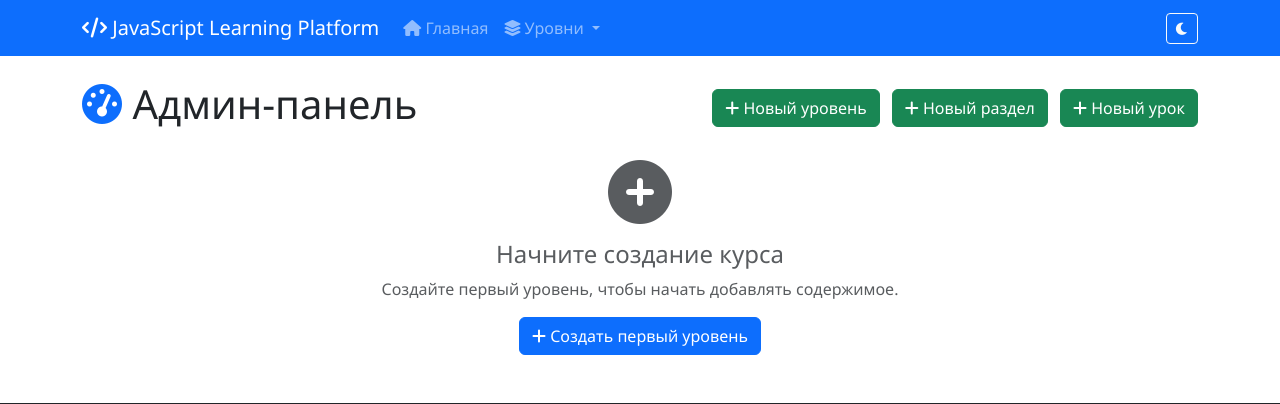
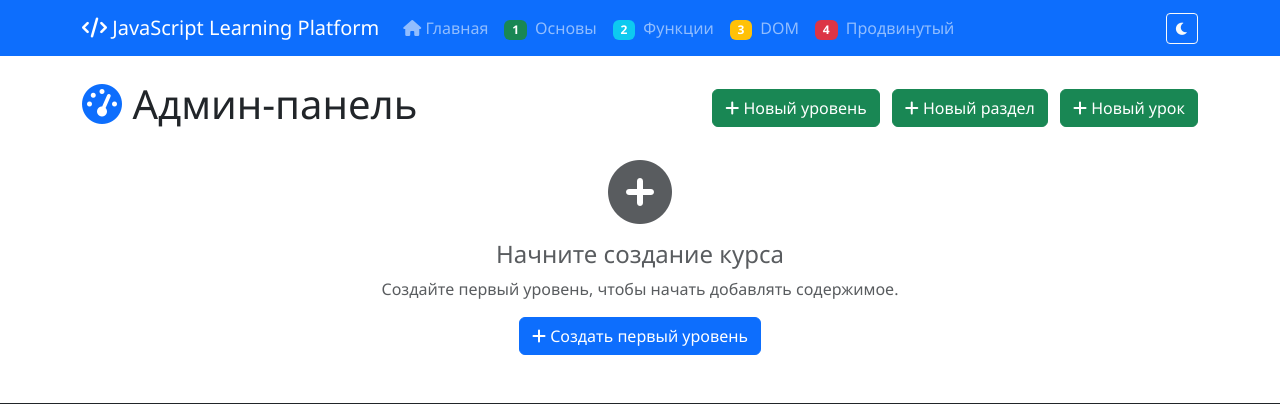
Before and after one commit to bod-hub/JavaScriptLearningPortal, a Flask app: page /bod in a window 1280 px wide. Shown: the top 404 px of the page. Run offline with Flask 3, Linux system fonts and the light colour scheme; the visitor is signed in with stand-in values (Sample User, id 1); data that the repository does not hold is empty; some libraries are stand-ins or nearby versions.

Commit message:
Show all JavaScript levels directly in the main navigation bar for easier access
Remove the dropdown menu for levels and display each level as a separate link.

Replit-Commit-Author: Agent
Replit-Commit-Session-Id: 6c312846-ab6c-45ae-846b-19de5c5ed971
Replit-Commit-Screenshot-Url: https://storage.googleapis.com/screenshot-production-us-central1/4931bf33-4fb2-468c-b1bd-0d5a69d22c2d/b90f55a6-f77d-4fe0-8919-b316b6dceae3.jpg

```diff
--- a/templates/base.html
+++ b/templates/base.html
@@ -36,24 +36,25 @@
                             <i class="fas fa-home"></i> Главная
                         </a>
                     </li>
-                    <li class="nav-item dropdown">
-                        <a class="nav-link dropdown-toggle" href="#" id="levelsDropdown" role="button" data-bs-toggle="dropdown" aria-expanded="false">
-                            <i class="fas fa-layer-group"></i> Уровни
+                    <li class="nav-item">
+                        <a class="nav-link" href="{{ url_for('level_1') }}">
+                            <span class="badge bg-success me-1">1</span> Основы
                         </a>
-                        <ul class="dropdown-menu" aria-labelledby="levelsDropdown">
-                            <li><a class="dropdown-item" href="{{ url_for('level_1') }}">
-                                <span class="badge bg-success me-2">1</span>Основы JavaScript
-                            </a></li>
-                            <li><a class="dropdown-item" href="{{ url_for('level_2') }}">
-                                <span class="badge bg-info me-2">2</span>Функции и объекты
-                            </a></li>
-                            <li><a class="dropdown-item" href="{{ url_for('level_3') }}">
-                                <span class="badge bg-warning me-2">3</span>DOM и события
-                            </a></li>
-                            <li><a class="dropdown-item" href="{{ url_for('level_4') }}">
-                                <span class="badge bg-danger me-2">4</span>Продвинутый JS
-                            </a></li>
-                        </ul>
+                    </li>
+                    <li class="nav-item">
+                        <a class="nav-link" href="{{ url_for('level_2') }}">
+                            <span class="badge bg-info me-1">2</span> Функции
+                        </a>
+                    </li>
+                    <li class="nav-item">
+                        <a class="nav-link" href="{{ url_for('level_3') }}">
+                            <span class="badge bg-warning me-1">3</span> DOM
+                        </a>
+                    </li>
+                    <li class="nav-item">
+                        <a class="nav-link" href="{{ url_for('level_4') }}">
+                            <span class="badge bg-danger me-1">4</span> Продвинутый
+                        </a>
                     </li>
                 </ul>
                 <ul class="navbar-nav">
```
